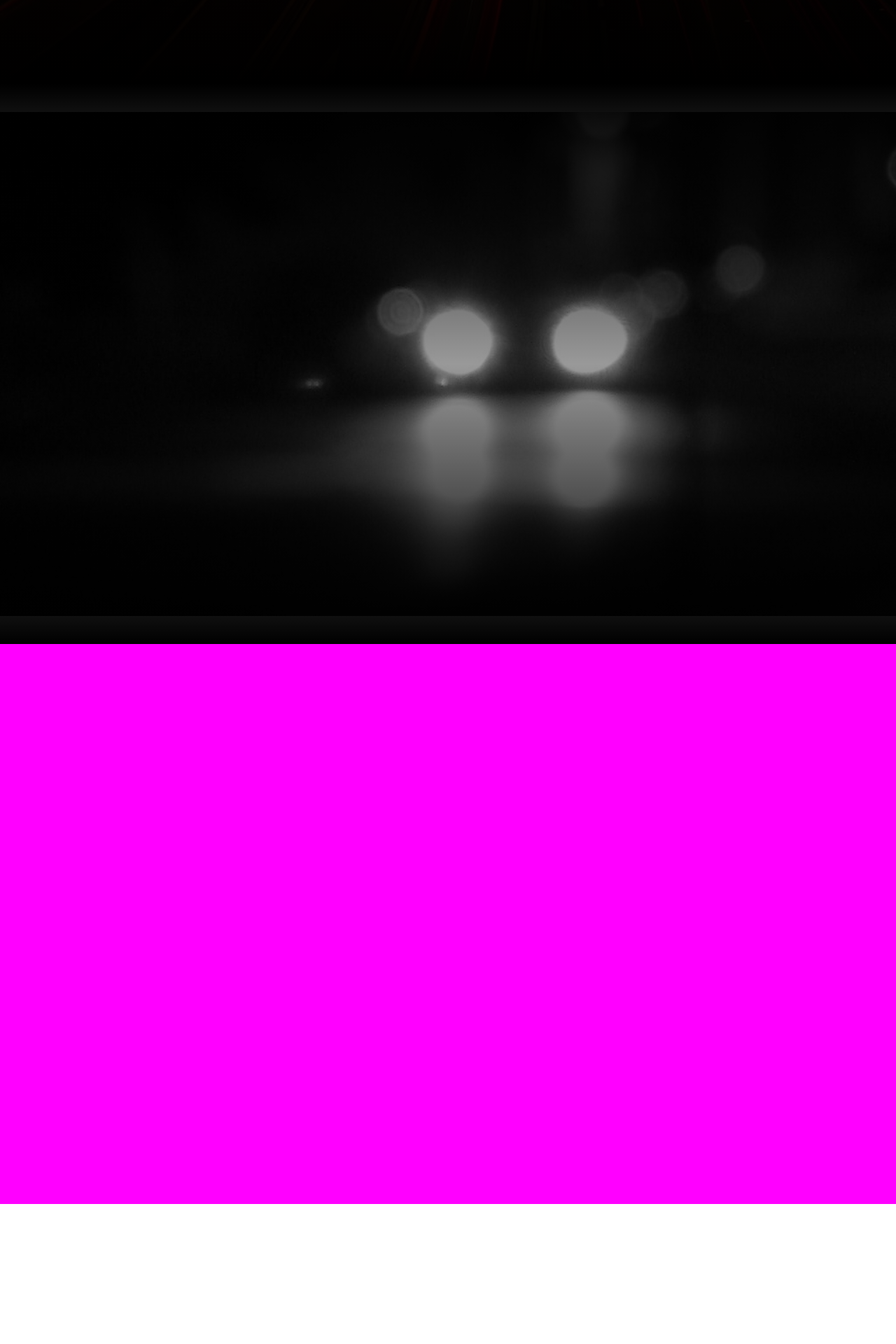
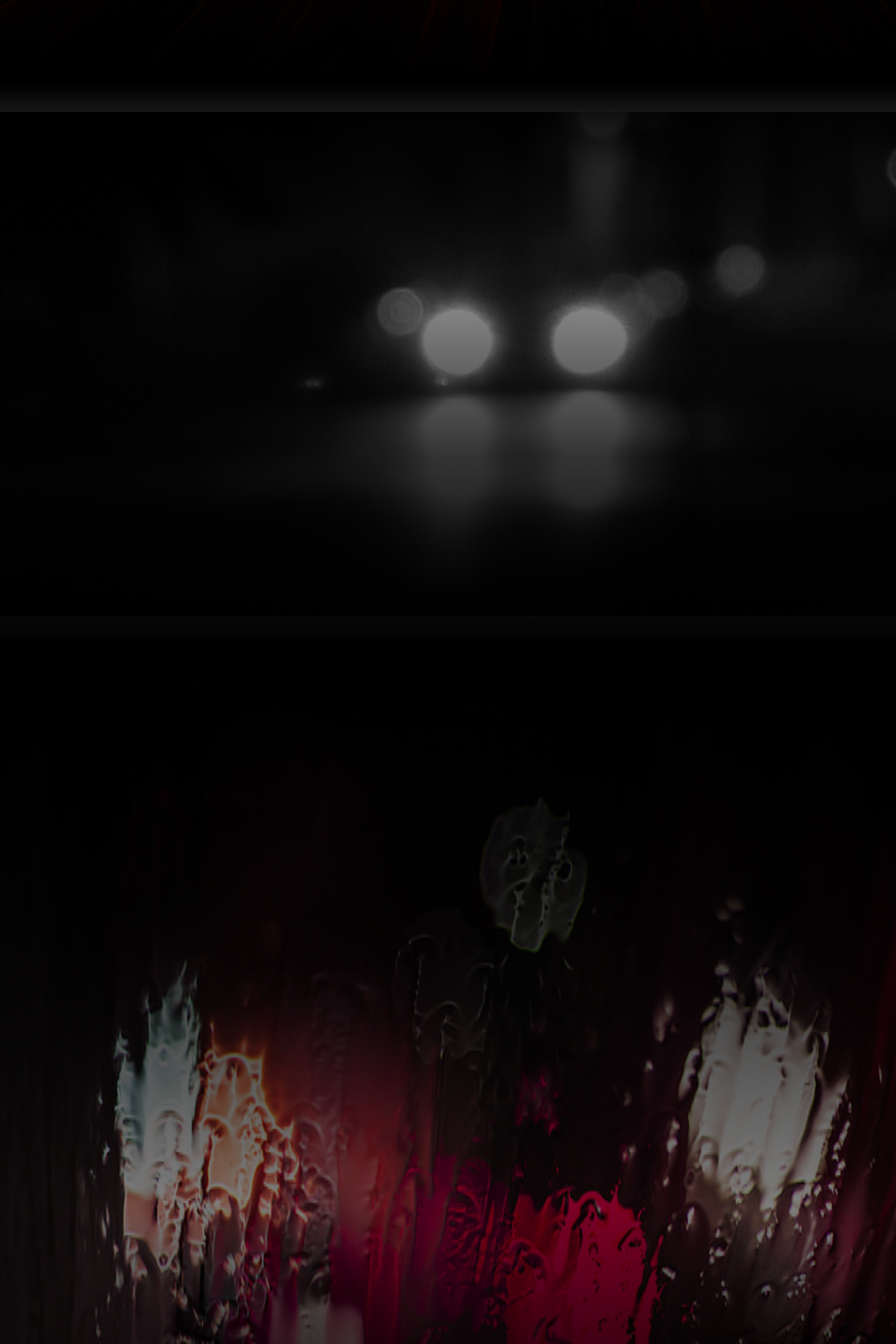
Before and after one commit to DavidSMoyer/Capstone-Project-Website, a React (Create React App) app: page / in a window 1280 px wide. Shown: the part 2280-4200 px from the top of the page at 70% size. Before the commit the page ends 4000 px from the top, so only its background shows below. Built offline with nearby package versions, Linux system fonts and the light colour scheme.

Commit message:
Added section 4, imported chart.js

```diff
--- a/package.json
+++ b/package.json
@@ -6,6 +6,7 @@
     "@testing-library/jest-dom": "^5.14.1",
     "@testing-library/react": "^11.2.7",
     "@testing-library/user-event": "^12.8.3",
+    "chart.js": "^3.6.0",
     "react": "^17.0.2",
     "react-dom": "^17.0.2",
     "react-router-dom": "^5.3.0",
--- a/src/App.css
+++ b/src/App.css
@@ -46,12 +46,14 @@ section {
 }
 
 #section-3 {
-  background: linear-gradient( rgba(0, 0, 0, 1), rgba(0, 0, 0, 0.4), rgba(0, 0, 0, 1) ), url(images/section-3_bg.jpg) no-repeat center;
+  background: linear-gradient( rgba(0, 0, 0, 1), rgba(0, 0, 0, 0.4), rgba(0, 0, 0, 0.8), rgba(0, 0, 0, 1) ), url(images/section-3_bg.jpg) no-repeat center;
   background-size: 100%;
 }
 
 #section-4 {
-  background-color: magenta;
+  background: linear-gradient( rgba(0, 0, 0, 1), rgba(0, 0, 0, 0.8), rgba(0, 0, 0, 0.5), rgba(0, 0, 0, 1), rgba(0, 0, 0, 1) ), url(images/section-4_bg.jpg) no-repeat center;
+  background-size: 100% 100%;
+  height: 200vh;
 }
 
 #side-nav {
```
Also changed, not shown: src/images/section-4_bg.jpg (added), 1 other file (tests, documents, lock files or other folders).
